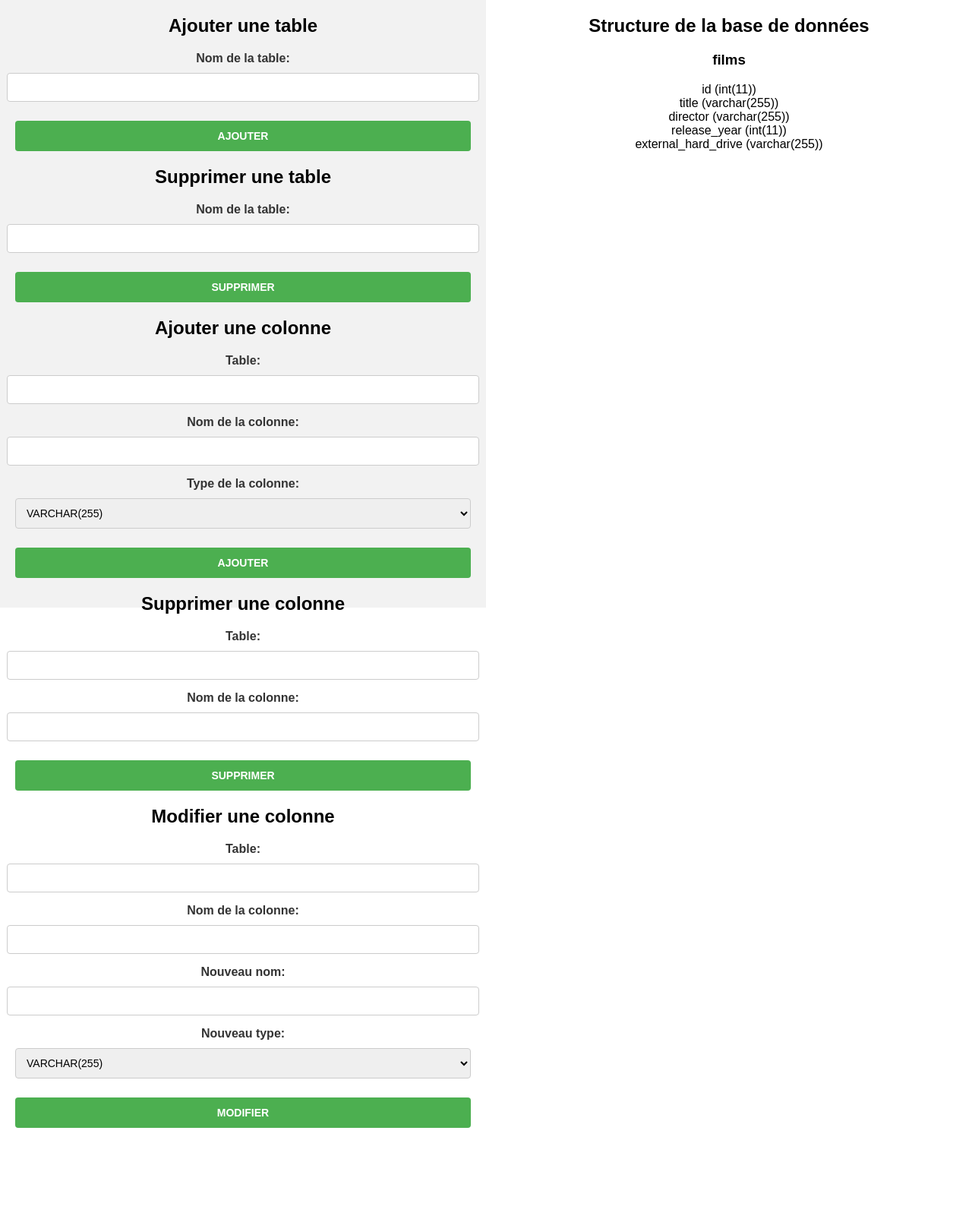
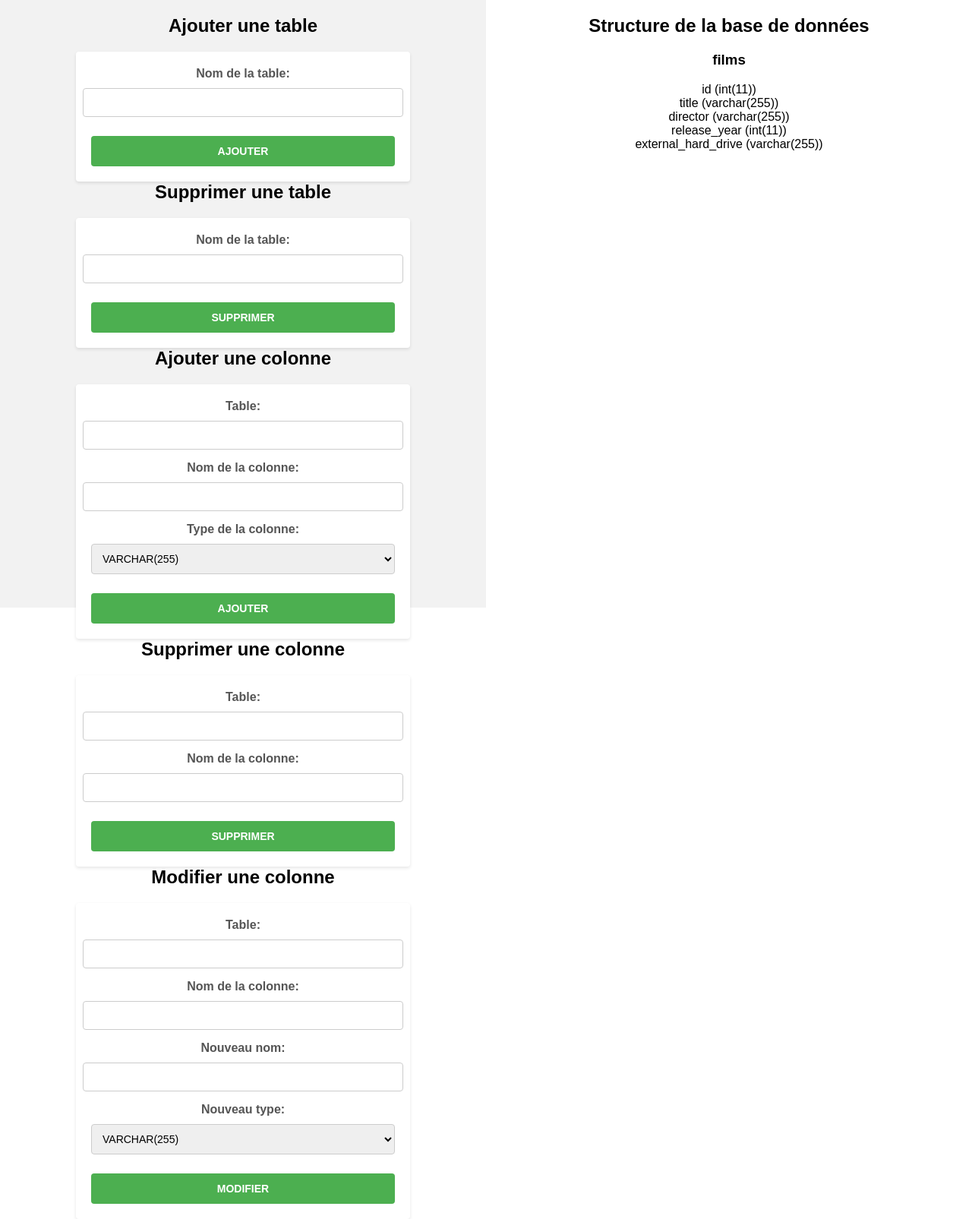
Before and after one commit to NathanGregoar/MediaLibrary, a PHP site: page /admin/admin.php in a window 1280 px wide. Shown: the whole page at 76% size. Before the commit the page ends 1485 px from the top, so only its background shows below. Run offline with PHP 8.4, Linux system fonts and the light colour scheme; data that the repository does not hold is empty.

Commit message:
Update admin.css

```diff
--- a/MovieCollection/web/admin/admin.css
+++ b/MovieCollection/web/admin/admin.css
@@ -57,22 +57,33 @@ body {
   /* Ajoutez d'autres styles CSS selon vos besoins */
 
 
-/* Styles spécifiques pour les formulaires */
-form {
-    display: flex;
-    flex-direction: column;
-    align-items: center;
-    margin-bottom: 20px;
+  /* Styles spécifiques pour le formulaire de la partie de gauche */
+.left-section form {
+    width: 100%;
+    max-width: 400px;
+    margin: 0 auto;
+    background-color: #fff;
+    border-radius: 4px;
+    padding: 20px;
+    box-shadow: 0 2px 4px rgba(0, 0, 0, 0.1);
   }
 
-  form label {
+  .left-section form h2 {
+    margin-bottom: 20px;
+    font-size: 20px;
+    color: #333;
+    text-align: center;
+  }
+
+  .left-section form label {
+    display: block;
     margin-bottom: 10px;
     font-weight: bold;
-    color: #333;
+    color: #555;
   }
 
-  form input[type="text"],
-  form select {
+  .left-section form input[type="text"],
+  .left-section form select {
     width: 100%;
     padding: 10px;
     margin-bottom: 15px;
@@ -82,7 +93,7 @@ form {
     font-size: 14px;
   }
 
-  form input[type="submit"] {
+  .left-section form input[type="submit"] {
     width: 100%;
     padding: 12px;
     background-color: #4caf50;
@@ -96,11 +107,11 @@ form {
     cursor: pointer;
   }
 
-  form input[type="submit"]:hover {
+  .left-section form input[type="submit"]:hover {
     background-color: #45a049;
   }
 
-  form .error-message {
+  .left-section form .error-message {
     color: red;
     margin-top: 5px;
     text-align: center;
```
